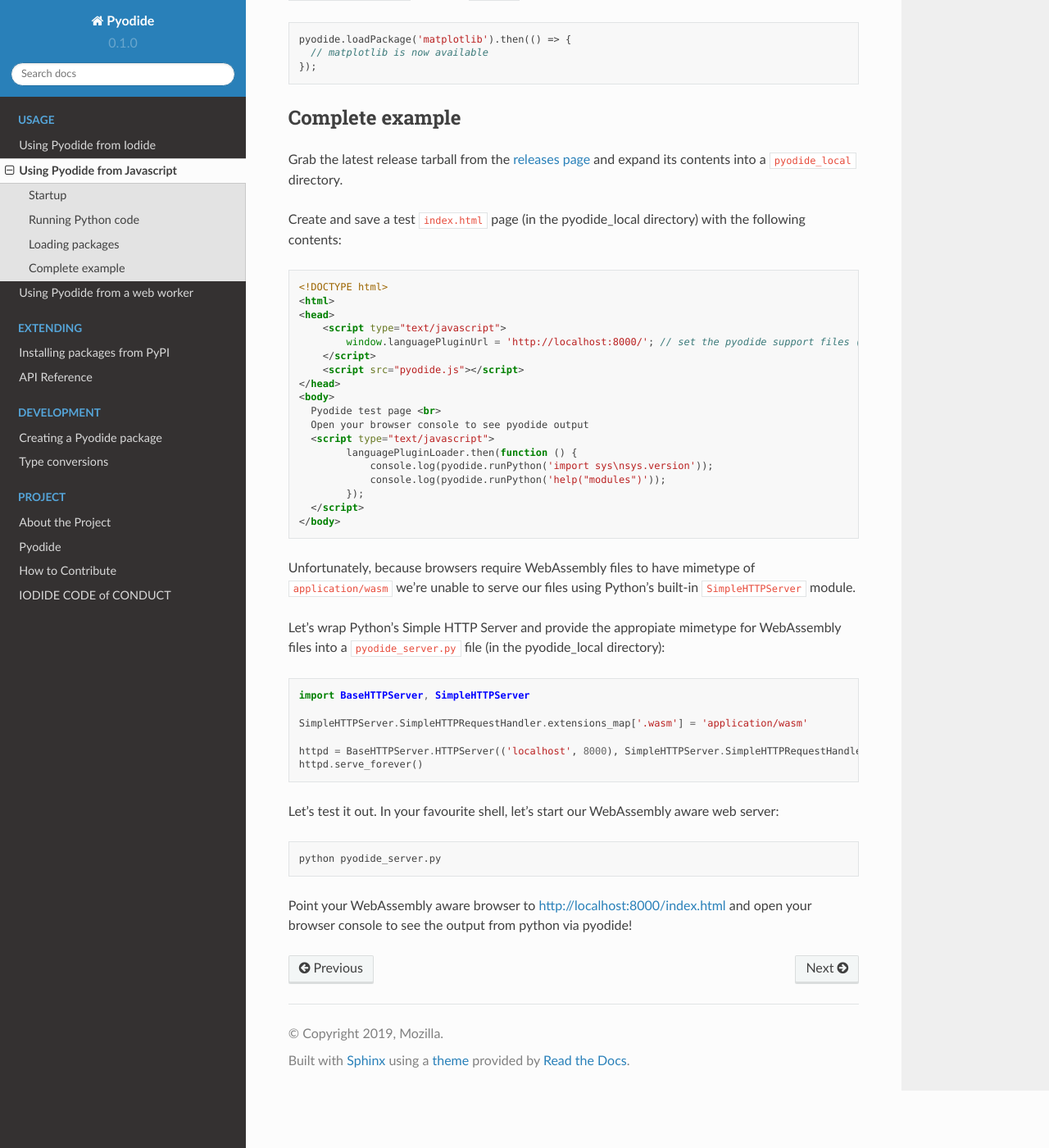
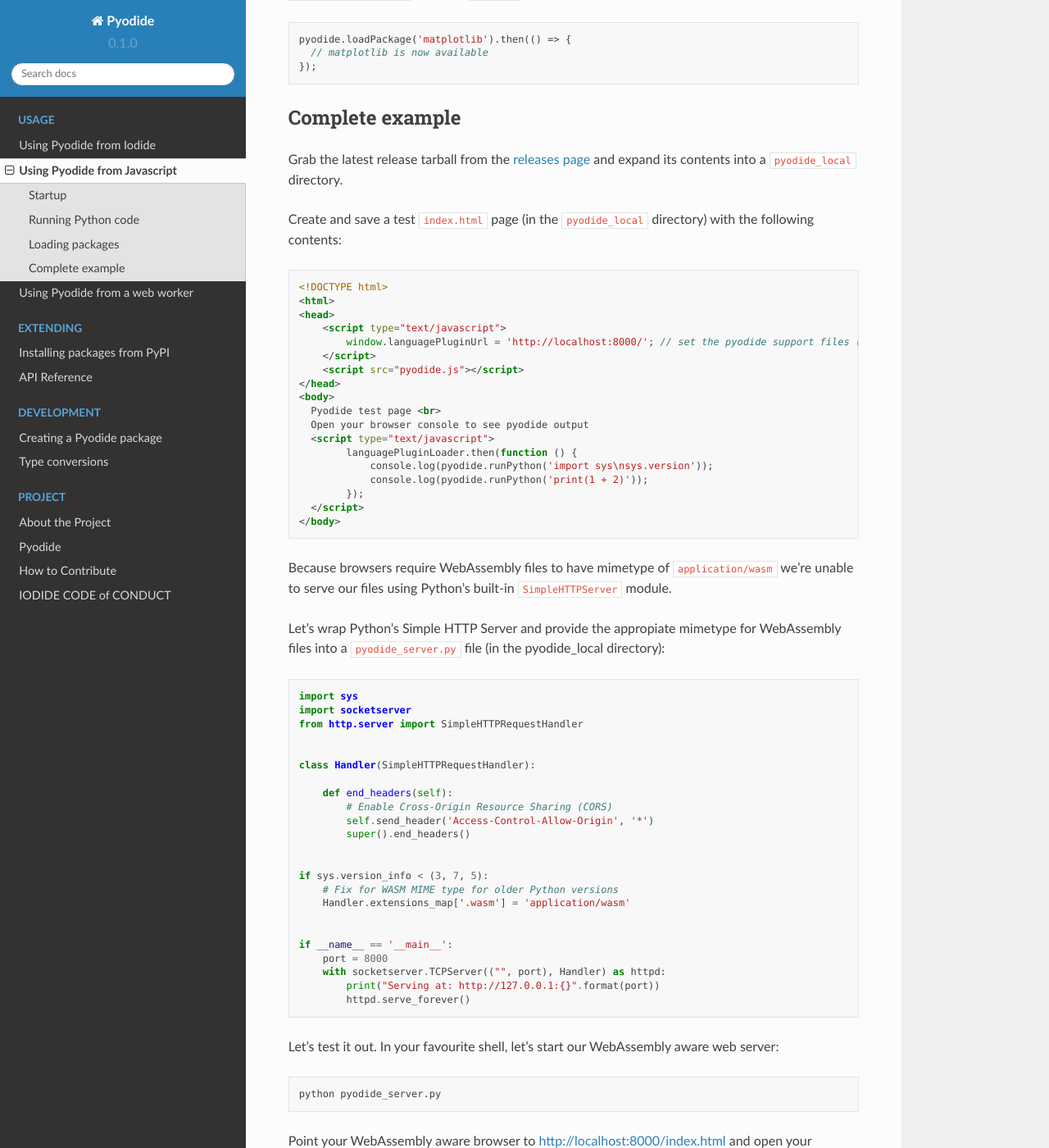
Before and after one commit to pyodide/pyodide, a Sphinx documentation site: the page built from docs/using_pyodide_from_javascript.md, in a window 1280 px wide and 1400 px high, scrolled down 1526 px. Shown: the whole window at 82% size. Built offline with Sphinx 7.4.7 and the Read the Docs theme 2.0.0, drawn with Linux system fonts in a browser that asks for light colours; the version number is read from the project's files by our own code.

Commit message:
Update server setup

````diff
--- a/docs/using_pyodide_from_javascript.md
+++ b/docs/using_pyodide_from_javascript.md
@@ -77,7 +77,7 @@
 
 Grab the latest release tarball from the [releases page](https://github.com/iodide-project/pyodide/releases/) and expand its contents into a `pyodide_local` directory.
 
-Create and save a test `index.html` page (in the pyodide_local directory) with the following contents:
+Create and save a test `index.html` page (in the `pyodide_local` directory) with the following contents:
 ```html
 <!DOCTYPE html>
 <html>
@@ -93,22 +93,39 @@
   <script type="text/javascript">
         languagePluginLoader.then(function () {
             console.log(pyodide.runPython('import sys\nsys.version'));
-            console.log(pyodide.runPython('help("modules")'));
+            console.log(pyodide.runPython('print(1 + 2)'));
         });
   </script>
 </body>
 ```
 
-Unfortunately, because browsers require WebAssembly files to have mimetype of `application/wasm` we're unable to serve our files using Python's built-in `SimpleHTTPServer` module.
+Because browsers require WebAssembly files to have mimetype of `application/wasm` we're unable to serve our files using Python's built-in `SimpleHTTPServer` module.
 
 Let's wrap Python's Simple HTTP Server and provide the appropiate mimetype for WebAssembly files into a `pyodide_server.py` file (in the pyodide_local directory):
 ```python
-import BaseHTTPServer, SimpleHTTPServer
+import sys
+import socketserver
+from http.server import SimpleHTTPRequestHandler
 
-SimpleHTTPServer.SimpleHTTPRequestHandler.extensions_map['.wasm'] = 'application/wasm'
 
-httpd = BaseHTTPServer.HTTPServer(('localhost', 8000), SimpleHTTPServer.SimpleHTTPRequestHandler)
-httpd.serve_forever()
+class Handler(SimpleHTTPRequestHandler):
+
+    def end_headers(self):
+        # Enable Cross-Origin Resource Sharing (CORS)
+        self.send_header('Access-Control-Allow-Origin', '*')
+        super().end_headers()
+
+
+if sys.version_info < (3, 7, 5):
+    # Fix for WASM MIME type for older Python versions
+    Handler.extensions_map['.wasm'] = 'application/wasm'
+
+
+if __name__ == '__main__':
+    port = 8000
+    with socketserver.TCPServer(("", port), Handler) as httpd:
+        print("Serving at: http://127.0.0.1:{}".format(port))
+        httpd.serve_forever()
 ```
 
 Let's test it out.
````
